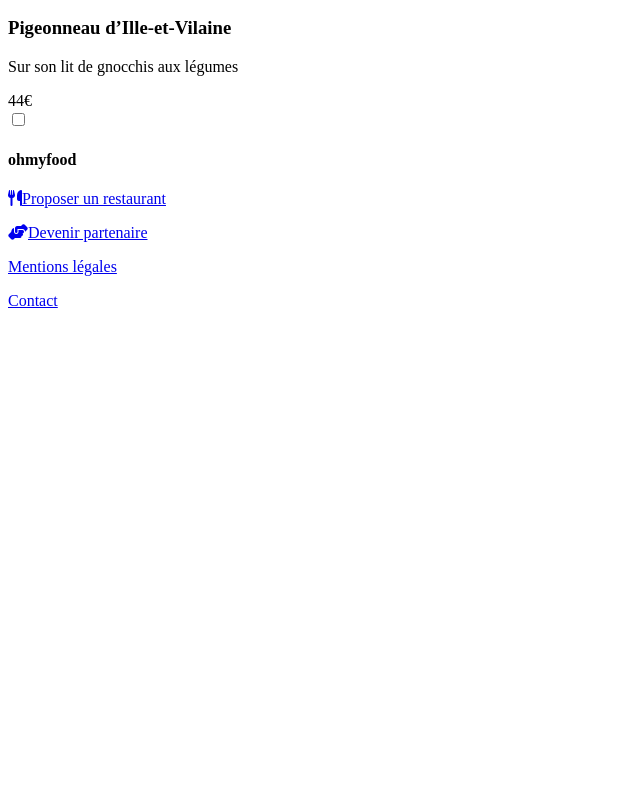
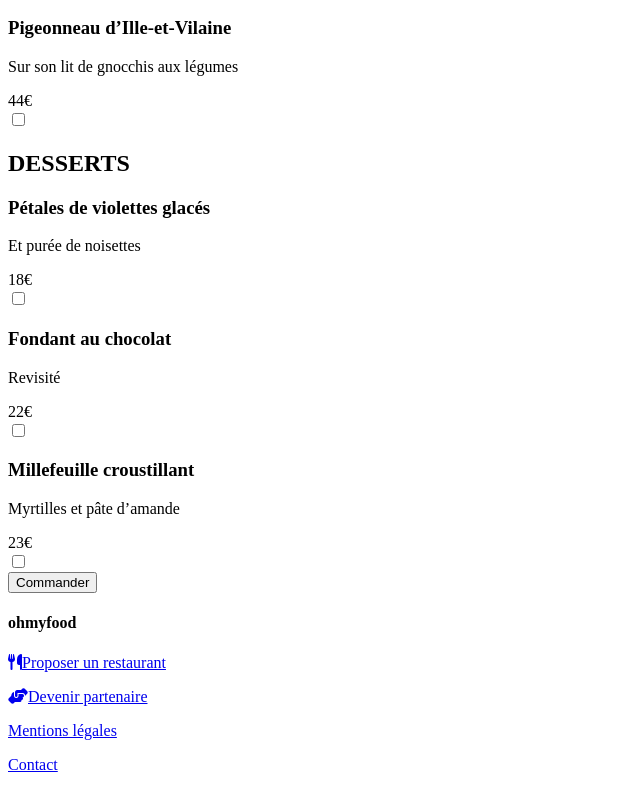
Before and after one commit to leiacourtois/LeiaCourtois_3_271021, a website: page a_la_francaise.html in a window 1280 px wide. Shown: the part 861-1651 px from the top of the page, without its empty margins (0-640 px from the left). Before the commit the page ends 1187 px from the top, so only its background shows below. Drawn offline with Linux system fonts and the light colour scheme; a web font is replaced by a local one.

Commit message:
partie des desserts codée

```diff
--- a/a_la_francaise.html
+++ b/a_la_francaise.html
@@ -108,6 +108,48 @@
   				</div>
   			</div>
 
+  		<!-- Desserts -->
+  			<div>
+  				<h2><span>DESS</span>ERTS</h2>
+
+  				<div>
+  					<div>
+  						<h3>Pétales de violettes glacés</h3>
+              <div>
+  						  <p>Et purée de noisettes</p>
+                <span>18€</span>
+              </div>
+  					</div>
+  					<input type="checkbox" name="choix" value="petales_violettes">
+            <span class="checkbox-style"></span>
+  				</div>
+
+  				<div>
+  					<div>
+  						<h3>Fondant au chocolat</h3>
+              <div>
+  						  <p>Revisité</p>
+                <span>22€</span>
+              </div>
+  					</div>
+  					<input type="checkbox" name="choix" value="fondant">
+            <span class="checkbox-style"></span>
+  				</div>
+
+  				<div>
+  					<div>
+  						<h3>Millefeuille croustillant</h3>
+              <div>
+  						  <p>Myrtilles et pâte d’amande</p>
+                <span>23€</span>
+              </div>
+  					</div>
+  					<input type="checkbox" name="choix" value="millefeuille">
+            <span class="checkbox-style"></span>
+  				</div>
+  			</div>
+
+        <button type="submit" onclick="#">Commander</button>
 			</form>
 		</main>
 
```
